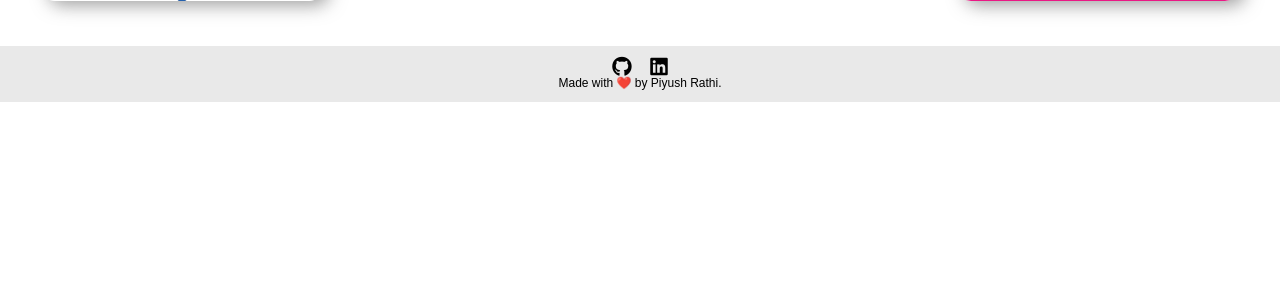
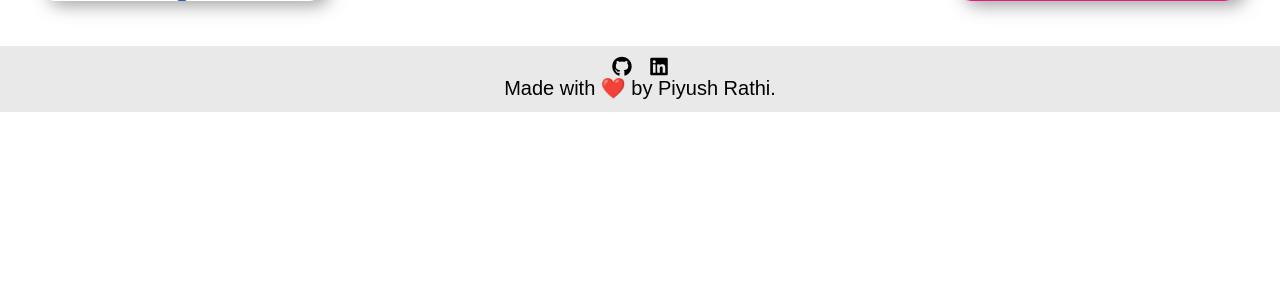
Before and after one commit to Piyush160102283/IPL-score-prediction, a Flask app: template templates/result.html in a window 1280 px wide. Shown: the part 510-800 px from the top of the page. Run offline with Flask 2, Linux system fonts and the light colour scheme; the template is opened without the code that fills it, so the values that code supplies are empty; parts of the project's set-up code (start-up, migrations or seed data) failed here and were passed over; some libraries are stand-ins or nearby versions.

Commit message:
Update result.html

```diff
--- a/templates/result.html
+++ b/templates/result.html
@@ -123,7 +123,7 @@
                <a target="_blank" href="https://github.com/Piyush160102283"><i class="fab fa-github fa-lg contact-icon"></i></a>
                <a target="_blank" href="https://www.linkedin.com/in/piyush-rathi-096166aa/"><i class="fab fa-linkedin fa-lg contact-icon"></i></a>
            </div>
-           <p class='footer-description'>Made with ❤️ by Piyush Rathi.</p>
+           <p class='footer-description' style="font-size:20px">Made with ❤️ by Piyush Rathi.</p>
        </div>
 
     </body>
```
